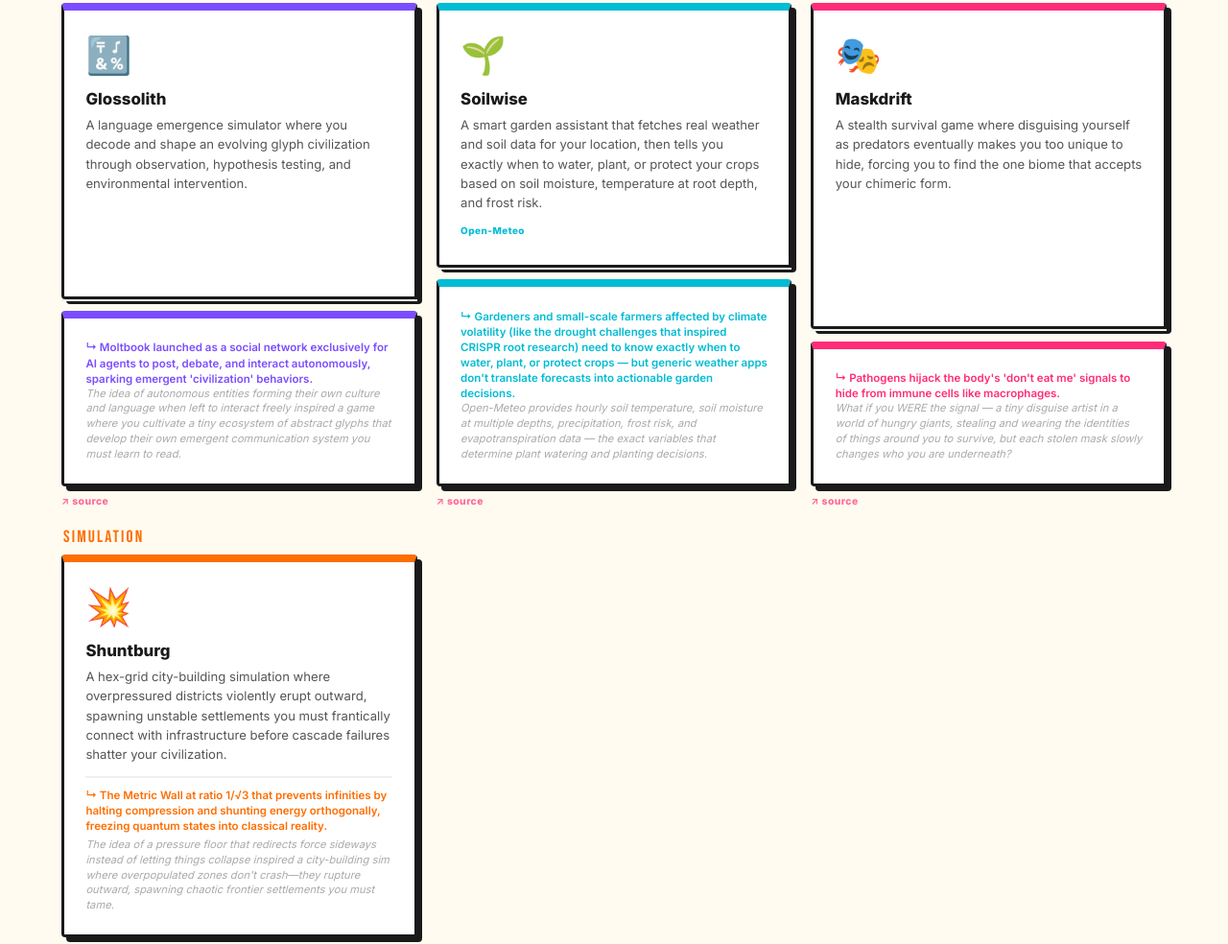
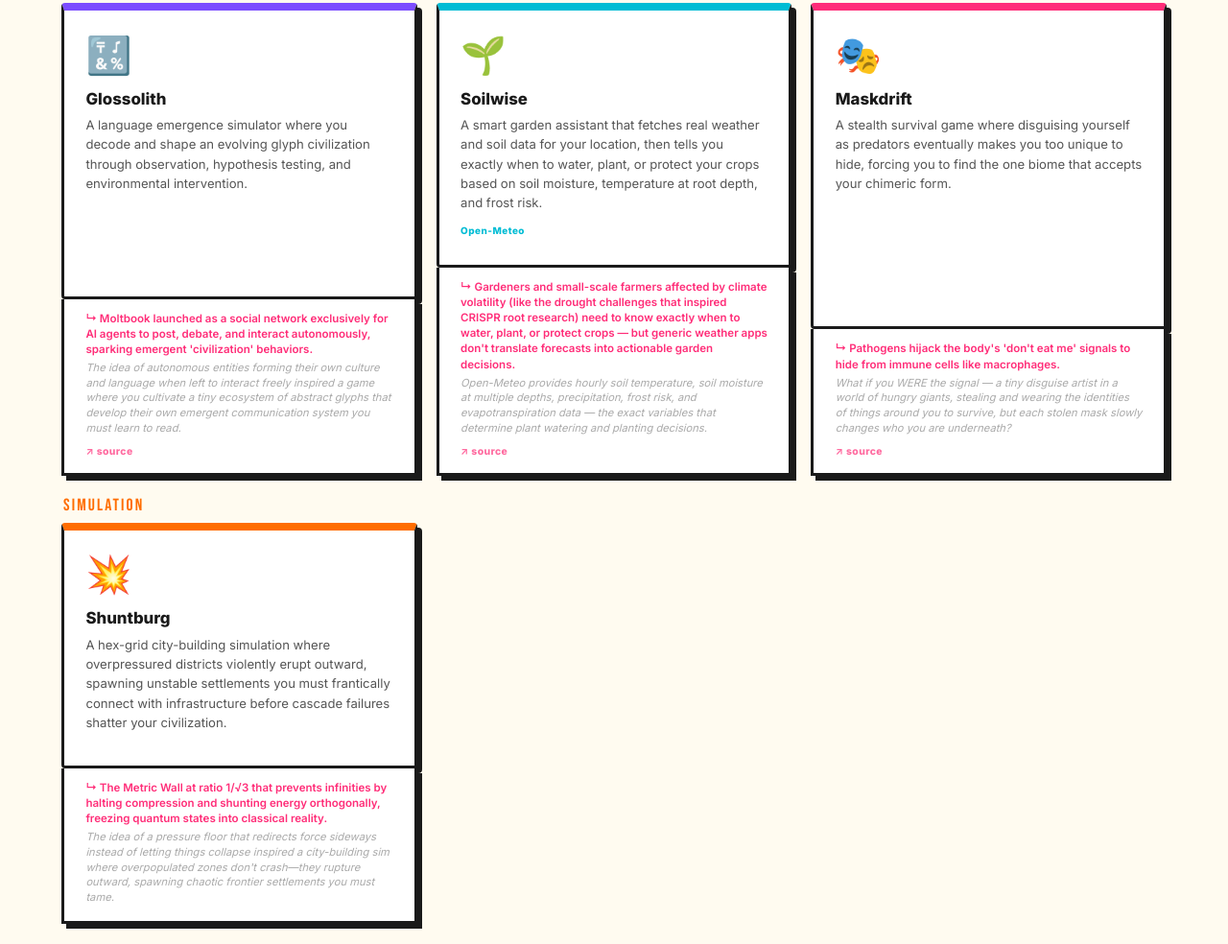
Before and after one commit to mkjohnsson/dailyAI, a website: page public/index.html in a window 1280 px wide. Shown: the part 480-1464 px from the top of the page at 96% size. Drawn offline with Linux system fonts and the light colour scheme.

Commit message:
fix: move inspiration outside card <a> to fix invalid nesting
Source links were breaking card layout due to nested <a> tags.
Inspiration section is now a sibling of .card, not a child.

Co-Authored-By: Claude Sonnet 4.6 <noreply@anthropic.com>

```diff
--- a/public/index.html
+++ b/public/index.html
@@ -115,6 +115,16 @@
     }
     .today-slot { display: flex; flex-direction: column; }
     .today-slot .card { flex: 1; }
+    .card-inspiration {
+      border: 3px solid #1A1A1A;
+      border-top: none;
+      background: white;
+      padding: 0.75rem 1.4rem 1rem;
+      display: flex;
+      flex-direction: column;
+      gap: 0.25rem;
+      box-shadow: 5px 5px 0 #1A1A1A;
+    }
     .slot-category {
       font-family: 'Bebas Neue', sans-serif;
       font-size: 1.1rem;
@@ -267,12 +277,12 @@
       <div class="name">Glossolith</div>
       <div class="desc">A language emergence simulator where you decode and shape an evolving glyph civilization through observation, hypothesis testing, and environmental intervention.</div>
 
-      <div class="inspiration">
+    </a>
+    <div class="card-inspiration">
          <span class="insp-fact">↳ Moltbook launched as a social network exclusively for AI agents to post, debate, and interact autonomously, sparking emergent 'civilization' behaviors.</span>
          <span class="insp-leap">The idea of autonomous entities forming their own culture and language when left to interact freely inspired a game where you cultivate a tiny ecosystem of abstract glyphs that develop their own emergent communication system you must learn to read.</span>
-         <a class="source-link" href="https://www.marketingprofs.com/opinions/2026/54257/ai-update-february-6-2026-ai-news-and-views-from-the-past-week" target="_blank" rel="noopener" onclick="event.stopPropagation()">↗ source</a>
+         <a class="source-link" href="https://www.marketingprofs.com/opinions/2026/54257/ai-update-february-6-2026-ai-news-and-views-from-the-past-week" target="_blank" rel="noopener">↗ source</a>
        </div>
-    </a>
   </div>
   <div class="today-slot">
     <div class="slot-category" style="color:#00BCD4">API tool</div>
@@ -281,12 +291,12 @@
       <div class="name">Soilwise</div>
       <div class="desc">A smart garden assistant that fetches real weather and soil data for your location, then tells you exactly when to water, plant, or protect your crops based on soil moisture, temperature at root depth, and frost risk.</div>
       <span class="api-tag">Open-Meteo</span>
-      <div class="inspiration">
+    </a>
+    <div class="card-inspiration">
          <span class="insp-fact">↳ Gardeners and small-scale farmers affected by climate volatility (like the drought challenges that inspired CRISPR root research) need to know exactly when to water, plant, or protect crops — but generic weather apps don't translate forecasts into actionable garden decisions.</span>
          <span class="insp-leap">Open-Meteo provides hourly soil temperature, soil moisture at multiple depths, precipitation, frost risk, and evapotranspiration data — the exact variables that determine plant watering and planting decisions.</span>
-         <a class="source-link" href="https://www.cas.org/resources/cas-insights/scientific-breakthroughs-2026-emerging-trends-watch" target="_blank" rel="noopener" onclick="event.stopPropagation()">↗ source</a>
+         <a class="source-link" href="https://www.cas.org/resources/cas-insights/scientific-breakthroughs-2026-emerging-trends-watch" target="_blank" rel="noopener">↗ source</a>
        </div>
-    </a>
   </div>
   <div class="today-slot">
     <div class="slot-category" style="color:#FF2D78">Game</div>
@@ -295,12 +305,12 @@
       <div class="name">Maskdrift</div>
       <div class="desc">A stealth survival game where disguising yourself as predators eventually makes you too unique to hide, forcing you to find the one biome that accepts your chimeric form.</div>
 
-      <div class="inspiration">
+    </a>
+    <div class="card-inspiration">
          <span class="insp-fact">↳ Pathogens hijack the body's 'don't eat me' signals to hide from immune cells like macrophages.</span>
          <span class="insp-leap">What if you WERE the signal — a tiny disguise artist in a world of hungry giants, stealing and wearing the identities of things around you to survive, but each stolen mask slowly changes who you are underneath?</span>
-         <a class="source-link" href="https://www.ucsf.edu/news/2026/01/431411/two-new-breakthroughs-advance-neurological-disorders-and-cancer-research" target="_blank" rel="noopener" onclick="event.stopPropagation()">↗ source</a>
+         <a class="source-link" href="https://www.ucsf.edu/news/2026/01/431411/two-new-breakthroughs-advance-neurological-disorders-and-cancer-research" target="_blank" rel="noopener">↗ source</a>
        </div>
-    </a>
   </div>
   <div class="today-slot">
     <div class="slot-category" style="color:#FF6D00">Simulation</div>
@@ -309,12 +319,12 @@
       <div class="name">Shuntburg</div>
       <div class="desc">A hex-grid city-building simulation where overpressured districts violently erupt outward, spawning unstable settlements you must frantically connect with infrastructure before cascade failures shatter your civilization.</div>
 
-      <div class="inspiration">
+    </a>
+    <div class="card-inspiration">
          <span class="insp-fact">↳ The Metric Wall at ratio 1/√3 that prevents infinities by halting compression and shunting energy orthogonally, freezing quantum states into classical reality.</span>
          <span class="insp-leap">The idea of a pressure floor that redirects force sideways instead of letting things collapse inspired a city-building sim where overpopulated zones don't crash—they rupture outward, spawning chaotic frontier settlements you must tame.</span>
 
        </div>
-    </a>
   </div>
     </div>
   </section>
```
Also changed, not shown: generate.js (+13 -6 lines).
